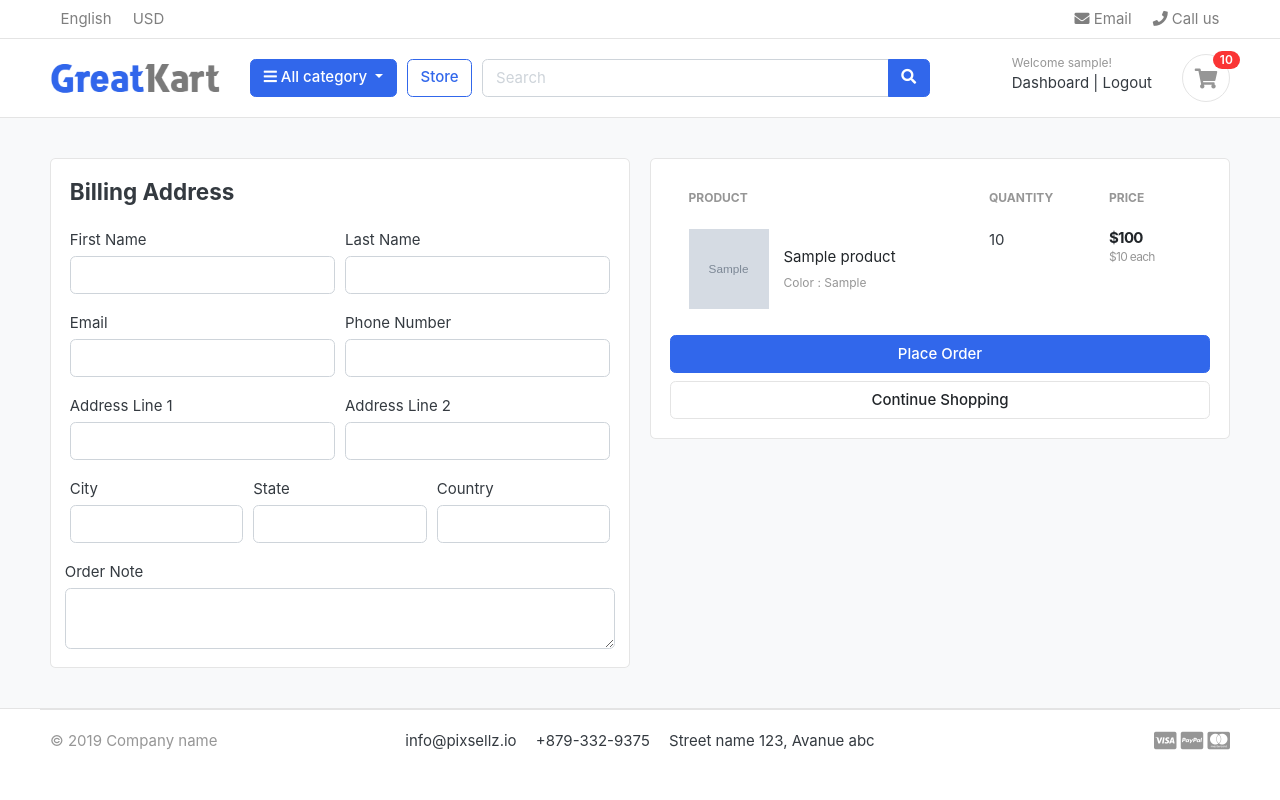
After one commit to masato0424/greatkart-django, a Django app: page /cart/checkout/ in a window 1280 px wide. The commit adds this page. Run offline with Django 3.2, Linux system fonts and the light colour scheme; a user stored in the database is signed in; tables that the repository leaves empty hold one stand-in row (values such as "Sample post"); grey boxes marked "Sample" are stand-in pictures; some libraries are stand-ins or nearby versions; some web fonts are replaced.

Commit message:
handled cart and checkout page for the logged in users

```diff
--- a/carts/context_processors.py
+++ b/carts/context_processors.py
@@ -8,7 +8,10 @@ def counter(request):
     else:
         try:
             cart = Cart.objects.filter(cart_id=_cart_id(request))
-            cart_items = CartItem.objects.all().filter(cart=cart[:1])
+            if request.user.is_authenticated:
+                cart_items = CartItem.objects.all().filter(user=request.user)
+            else:
+                cart_items = CartItem.objects.all().filter(cart=cart[:1])
             cart_count = 0
             for cart_item in cart_items:
                 cart_count += cart_item.quantity
--- a/carts/models.py
+++ b/carts/models.py
@@ -1,5 +1,6 @@
 from django.db import models
 from store.models import Product, Variation
+from accounts.models import Account
 
 # Create your models here.
 class Cart(models.Model):
@@ -11,9 +12,10 @@ class Cart(models.Model):
 
 
 class CartItem(models.Model):
+    user = models.ForeignKey(Account, on_delete=models.CASCADE, null=True)
     product = models.ForeignKey(Product, on_delete=models.CASCADE)
     variations = models.ManyToManyField(Variation, blank=True)
-    cart = models.ForeignKey(Cart, on_delete=models.CASCADE)
+    cart = models.ForeignKey(Cart, on_delete=models.CASCADE, null=True)
     quantity = models.IntegerField()
     is_active = models.BooleanField(default=True)
 
--- a/carts/urls.py
+++ b/carts/urls.py
@@ -6,4 +6,5 @@ urlpatterns = [
     path('add_cart/<int:product_id>/', views.add_cart, name="add_cart"),
     path('remove_cart/<int:product_id>/<int:cart_item_id>/', views.remove_cart, name="remove_cart"),
     path('remove_cart_item/<int:product_id>/<int:cart_item_id>/', views.remove_cart_item, name="remove_cart_item"),
+    path('checkout/', views.checkout, name="checkout"),
 ]
--- a/carts/views.py
+++ b/carts/views.py
@@ -4,6 +4,10 @@ from django.shortcuts import get_object_or_404, redirect, render
 from .models import Cart, CartItem
 from store.models import Product, Variation
 from django.core.exceptions import ObjectDoesNotExist
+
+from django.contrib.auth.decorators import login_required
+
+import requests
 
 # Create your views here.
 def _cart_id(request):
@@ -13,64 +17,122 @@ def _cart_id(request):
     return cart_id
 
 def add_cart(request, product_id):
-    product = Product.objects.get(id=product_id)
-    product_variations = []
-    if request.method == 'POST':
-        for item in request.POST:
-            key = item
-            value = request.POST[key]
+    current_user = request.user
+    #If user is authenticated
+    if current_user.is_authenticated:
+        product = Product.objects.get(id=product_id)
+        product_variations = []
+        if request.method == 'POST':
+            for item in request.POST:
+                key = item
+                value = request.POST[key]
 
-            try:
-                variation = Variation.objects.get(
-                    product=product,
-                    variation_category__iexact=key,
-                    variation_value__iexact=value
-                    )
-                product_variations.append(variation)
-                print(variation)
-            except:
-                pass
-    try:
-        cart = Cart.objects.get(cart_id=_cart_id(request))
-    except Cart.DoesNotExist:
-        cart = Cart.objects.create(
-            cart_id = _cart_id(request)
-        )
-    cart.save()
+                try:
+                    variation = Variation.objects.get(
+                        product=product,
+                        variation_category__iexact=key,
+                        variation_value__iexact=value
+                        )
+                    product_variations.append(variation)
+                    print(variation)
+                except:
+                    pass
 
-    is_cart_item_exists = CartItem.objects.filter(product=product, cart=cart).exists()
-    if is_cart_item_exists:
-        cart_item = CartItem.objects.filter(product=product, cart=cart)
-        ex_var_list = []
-        id = []
-        for item in cart_item:
-            existing_variation = item.variations.all()
-            ex_var_list.append(list(existing_variation))
-            id.append(item.id)
+        is_cart_item_exists = CartItem.objects.filter(product=product, user=current_user).exists()
+        if is_cart_item_exists:
+            cart_item = CartItem.objects.filter(product=product, user=current_user)
+            ex_var_list = []
+            id = []
+            for item in cart_item:
+                existing_variation = item.variations.all()
+                ex_var_list.append(list(existing_variation))
+                id.append(item.id)
 
-        if product_variations in ex_var_list:
-            index = ex_var_list.index(product_variations)
-            item_id = id[index]
-            item = CartItem.objects.get(product=product, id=item_id)
-            item.quantity += 1
-            item.save()
+            if product_variations in ex_var_list:
+                index = ex_var_list.index(product_variations)
+                item_id = id[index]
+                item = CartItem.objects.get(product=product, id=item_id)
+                item.quantity += 1
+                item.save()
+            else:
+                item = CartItem.objects.create(product=product, quantity=1, user=current_user)
+                if len(product_variations) > 0:
+                    item.variations.clear()
+                    item.variations.add(*product_variations)
+                item.save()
+
         else:
-            item = CartItem.objects.create(product=product, quantity=1, cart=cart)
+            cart_item = CartItem.objects.create(
+                product = product,
+                quantity = 1,
+                user = current_user,
+            )
             if len(product_variations) > 0:
-                item.variations.clear()
-                item.variations.add(*product_variations)
-            item.save()
+                cart_item.variations.clear()
+                cart_item.variations.add(*product_variations)
+            cart_item.save()
+        return redirect('cart')
 
+    #If user is not authenticated
     else:
-        cart_item = CartItem.objects.create(
-            product = product,
-            quantity = 1,
-            cart = cart,
-        )
-        if len(product_variations) > 0:
-            cart_item.variations.clear()
-            cart_item.variations.add(*product_variations)
-        cart_item.save()
+        product = Product.objects.get(id=product_id)
+        product_variations = []
+        if request.method == 'POST':
+            for item in request.POST:
+                key = item
+                value = request.POST[key]
+
+                try:
+                    variation = Variation.objects.get(
+                        product=product,
+                        variation_category__iexact=key,
+                        variation_value__iexact=value
+                        )
+                    product_variations.append(variation)
+                    print(variation)
+                except:
+                    pass
+        try:
+            cart = Cart.objects.get(cart_id=_cart_id(request))
+        except Cart.DoesNotExist:
+            cart = Cart.objects.create(
+                cart_id = _cart_id(request)
+            )
+        cart.save()
+
+        is_cart_item_exists = CartItem.objects.filter(product=product, cart=cart).exists()
+        if is_cart_item_exists:
+            cart_item = CartItem.objects.filter(product=product, cart=cart)
+            ex_var_list = []
+            id = []
+            for item in cart_item:
+                existing_variation = item.variations.all()
+                ex_var_list.append(list(existing_variation))
+                id.append(item.id)
+
+            if product_variations in ex_var_list:
+                index = ex_var_list.index(product_variations)
+                item_id = id[index]
+                item = CartItem.objects.get(product=product, id=item_id)
+                item.quantity += 1
+                item.save()
+            else:
+                item = CartItem.objects.create(product=product, quantity=1, cart=cart)
+                if len(product_variations) > 0:
+                    item.variations.clear()
+                    item.variations.add(*product_variations)
+                item.save()
+
+        else:
+            cart_item = CartItem.objects.create(
+                product = product,
+                quantity = 1,
+                cart = cart,
+            )
+            if len(product_variations) > 0:
+                cart_item.variations.clear()
+                cart_item.variations.add(*product_variations)
+            cart_item.save()
 
     # return HttpResponse(cart_item.product)
     # exit()
@@ -78,10 +140,13 @@ def add_cart(request, product_id):
     return redirect('cart')
 
 def remove＿cart(request, product_id, cart_item_id):
-    cart = Cart.objects.get(cart_id=_cart_id(request))
     product = get_object_or_404(Product, id=product_id)
     try:
-        cart_item = CartItem.objects.get(product=product, cart=cart, id=cart_item_id)
+        if request.user.is_authenticated:
+            cart_item = CartItem.objects.get(product=product, user=request.user, id=cart_item_id)
+        else:
+            cart = Cart.objects.get(cart_id=_cart_id(request))
+            cart_item = CartItem.objects.get(product=product, cart=cart, id=cart_item_id)
         if cart_item.quantity > 1:
             cart_item.quantity -= 1
             cart_item.save()
@@ -93,9 +158,12 @@ def remove＿cart(request, product_id, cart_item_id):
     return redirect('cart')
 
 def remove_cart_item(request, product_id, cart_item_id):
-    cart = Cart.objects.get(cart_id=_cart_id(request))
     product = get_object_or_404(Product, id=product_id)
-    cart_item = CartItem.objects.get(product=product, cart=cart, id=cart_item_id)
+    if request.user.is_authenticated:
+        cart_item = CartItem.objects.get(product=product, user=request.user, id=cart_item_id)
+    else:
+        cart = Cart.objects.get(cart_id=_cart_id(request))
+        cart_item = CartItem.objects.get(cart=cart, id=cart_item_id)
 
     cart_item.delete()
 
@@ -104,9 +172,14 @@ def remove_cart_item(request, product_id, cart_item_id):
 
 
 def cart(request, total=0, quantity=0, cart_items=None):
+    tax = 0
+    grand_total = 0
     try:
-        cart = Cart.objects.get(cart_id=_cart_id(request))
-        cart_items = CartItem.objects.filter(cart=cart, is_active=True)
+        if request.user.is_authenticated:
+            cart_items = CartItem.objects.filter(user=request.user)
+        else:
+            cart = Cart.objects.get(cart_id=_cart_id(request))
+            cart_items = CartItem.objects.filter(cart=cart, is_active=True)
         for cart_item in cart_items:
             total += (cart_item.product.price * cart_item.quantity)
             quantity += cart_item.quantity
@@ -123,3 +196,30 @@ def cart(request, total=0, quantity=0, cart_items=None):
         'grand_total': grand_total,
     }
     return render(request, 'store/cart.html', context)
+
+@login_required(login_url='login')
+def checkout(request, total=0, quantity=0, cart_items=None):
+    tax = 0
+    grand_total = 0
+    try:
+        if request.user.is_authenticated:
+            cart_items = CartItem.objects.filter(user=request.user)
+        else:
+            cart = Cart.objects.get(cart_id=_cart_id(request))
+            cart_items = CartItem.objects.filter(cart=cart, is_active=True)
+        for cart_item in cart_items:
+            total += (cart_item.product.price * cart_item.quantity)
+            quantity += cart_item.quantity
+        tax = total * 10 / 100
+        grand_total = total + tax
+    except ObjectDoesNotExist:
+        pass
+
+    context = {
+        'total': total,
+        'quantity': quantity,
+        'cart_items': cart_items,
+        'tax': tax,
+        'grand_total': grand_total,
+    }
+    return render(request, 'store/checkout.html', context)
--- a/templates/store/cart.html
+++ b/templates/store/cart.html
@@ -101,7 +101,7 @@
                 <p class="text-center mb-3">
                     <img src="{% static './images/misc/payments.png' %}" height="26">
                 </p>
-                <a href="./place-order.html" class="btn btn-primary btn-block"> Checkout </a>
+                <a href="{% url 'checkout' %}" class="btn btn-primary btn-block"> Checkout </a>
                 <a href="{% url 'store' %}" class="btn btn-light btn-block">Continue Shopping</a>
             </div> <!-- card-body.// -->
             </div> <!-- card.// -->
--- /dev/null
+++ b/templates/store/checkout.html
@@ -0,0 +1,122 @@
+{% extends 'base.html' %}
+{% load static %}
+
+{% block content %}
+
+<section class="section-content padding-y bg">
+    <div class="container">
+        <!-- ============================ COMPONENT 1 ================================= -->
+        <form action="" method="POST">
+            {% csrf_token %}
+            <div class="row">
+                <aside class="col-lg-6">
+                    <div class="card">
+                        <div class="card-body">
+                            <h4 class="card-title mb-4">Billing Address</h4>
+                            <div class="form-row">
+                                <div class="col form-group">
+                                    <label for="">First Name</label>
+                                    <input type="text" name="first_name" class="form-control" required>
+                                </div>
+                                <div class="col form-group">
+                                    <label for="">Last Name</label>
+                                    <input type="text" name="last_name" class="form-control" required>
+                                </div>
+                            </div>
+                            <div class="form-row">
+                                <div class="col form-group">
+                                    <label for="">Email</label>
+                                    <input type="email" name="email" class="form-control" required>
+                                </div>
+                                <div class="col form-group">
+                                    <label for="">Phone Number</label>
+                                    <input type="text" name="phone_number" class="form-control" required>
+                                </div>
+                            </div>
+                            <div class="form-row">
+                                <div class="col form-group">
+                                    <label for="">Address Line 1</label>
+                                    <input type="text" name="address_line_1" class="form-control" required>
+                                </div>
+                                <div class="col form-group">
+                                    <label for="">Address Line 2</label>
+                                    <input type="text" name="address_line_2" class="form-control">
+                                </div>
+                            </div>
+                            <div class="form-row">
+                                <div class="col form-group">
+                                    <label for="">City</label>
+                                    <input type="text" name="city" class="form-control" required>
+                                </div>
+                                <div class="col form-group">
+                                    <label for="">State</label>
+                                    <input type="text" name="state" class="form-control" required>
+                                </div>
+                                <div class="col form-group">
+                                    <label for="">Country</label>
+                                    <input type="text" name="country" class="form-control" required>
+                                </div>
+                            </div>
+                            <div class="form-row">
+                                <label for="">Order Note</label>
+                                <textarea name="order_note" rows="2" class="form-control"></textarea>
+                            </div>
+                        </div>
+                    </div>
+                </aside>
+                <aside class="col-lg-6">
+                    <div class="card">
+                        <div class="card-body">
+                            <table class="table table-borderless table-shopping-cart">
+                                <thead class="text-muted">
+                                    <tr class="small text-uppercase">
+                                        <th scope="col">Product</th>
+                                        <th scope="col" width="120">Quantity</th>
+                                        <th scope="col" width="120">Price</th>
+                                    </tr>
+                                </thead>
+                                <tbody>
+                                    {% for cart_item in cart_items %}
+                                    <tr>
+                                        <td>
+                                            <figure class="itemside align-items-center">
+                                                <div class="aside"><img src="{{ cart_item.product.images.url }}" class="img-sm"></div>
+                                                <figcaption class="info">
+                                                    <a href="{{ cart_item.product.get_absolute_url }}" class="title text-dark">{{ cart_item.product.product_name }}</a>
+                                                    <p class="small text-muted">
+                                                        {% if cart_item.variations.all %}
+                                                        {% for item in cart_item.variations.all %}
+                                                        {{ item.variation_category | capfirst}} : {{ item.variation_value | capfirst}}
+                                                        <br>
+                                                        {% endfor %}
+                                                        {% endif %}
+                                                    </p>
+                                                </figcaption>
+                                            </figure>
+                                        </td>
+                                        <td>
+                                            <label for="">{{ cart_item.quantity }} </label>
+                                        </td>
+                                        <td>
+                                            <div class="price-wrap">
+                                                <var class="price">${{ cart_item.sub_total }}</var>
+                                                <small class="text-muted"> ${{ cart_item.product.price }} each</small>
+                                            </div> <!-- price-wrap .// -->
+                                        </td>
+                                    </tr>
+                                    {% endfor %}
+                                </tbody>
+                            </table>
+                            <button type="submit" name="submit" class="btn btn-primary btn-block">Place Order</button>
+                            <a href="{% url 'store' %}" class="btn btn-light btn-block">Continue Shopping</a>
+                        </div> <!-- card-body.// -->
+                    </div> <!-- card.// -->
+                </aside> <!-- col.// -->
+            <!-- ============================ COMPONENT 1 END .// ================================= -->
+            </div><!-- row.// -->
+        </form>
+    </div> <!-- container .//  -->
+</section>
+<!-- ========================= SECTION CONTENT END// ========================= -->
+
+{% endblock content %}
```
Also changed, not shown: accounts/views.py (+51 -1 lines), carts/migrations/0005_auto_20220120_1221.py (added).
